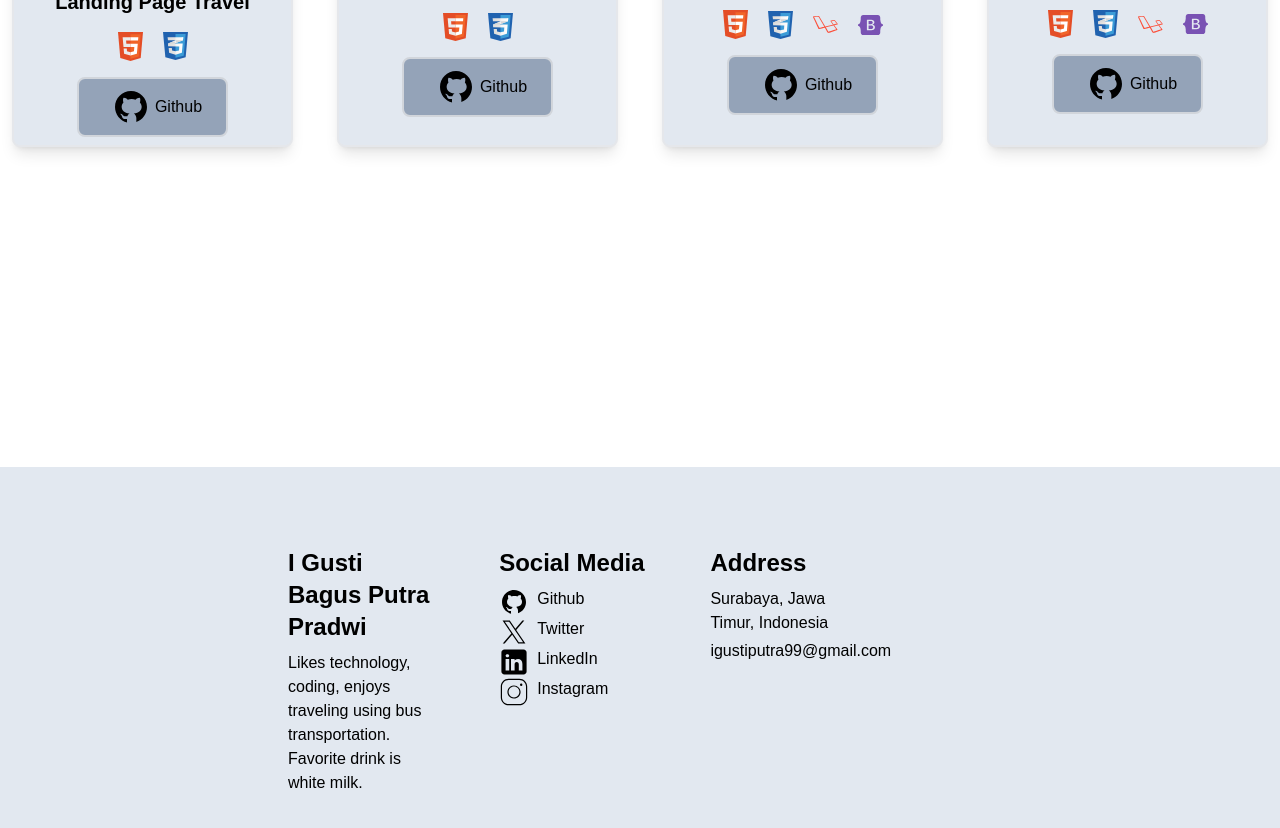
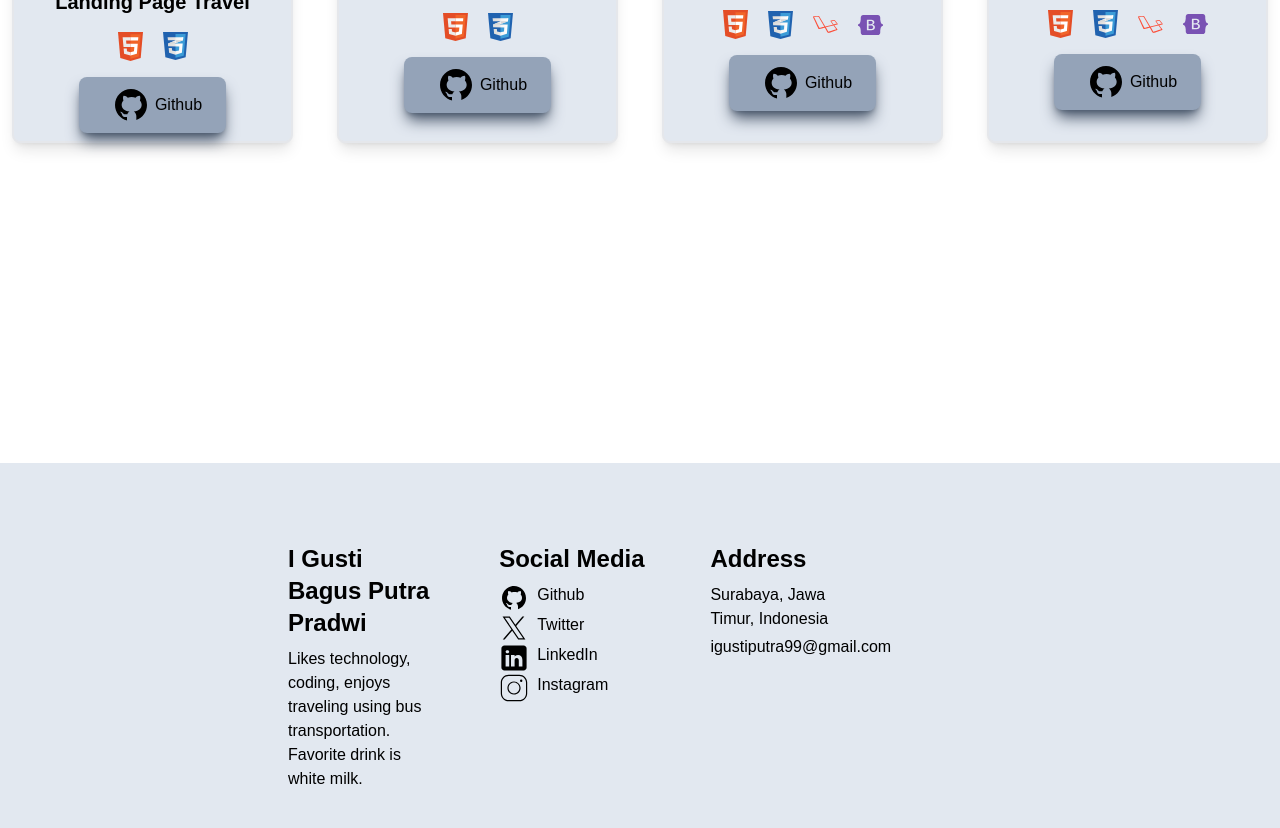
Before and after one commit to Igprad01/websiteku, a website: page public/index.html in a window 1280 px wide. Shown: the part 3005-3833 px from the top of the page. Drawn offline with Linux system fonts and the light colour scheme.

Commit message:
finishing

```diff
--- a/public/index.html
+++ b/public/index.html
@@ -116,7 +116,7 @@
           <img src="./assets/svg/html-icon.svg" alt="#" width="25px" class="mr-5">
           <img src="./assets/svg/css-icon.svg" alt="#" width="25px">
         </div>
-        <button class="border-2 bg-slate-400 flex items-center rounded-lg py-2 px-6 hover:bg-transparent transition duration-500 border-gray-300">
+        <button class=" bg-slate-400 flex items-center rounded-lg py-2 px-6 hover:bg-transparent transition duration-500 shadow-lg shadow-slate-600">
           <img src="./assets/svg/github-icon.svg" alt="#" width="40px" class="mr-1 ml-2">
           <a href="https://github.com/Igprad01/landing-Page-Travel-Concept">Github</a>
         </button>
@@ -128,7 +128,7 @@
           <img src="./assets/svg/html-icon.svg" alt="#" width="25px" class="mr-5">
           <img src="./assets/svg/css-icon.svg" alt="#" width="25px">
         </div>
-        <button class="border-2 bg-slate-400 flex items-center rounded-lg py-2 px-6 hover:bg-transparent transition duration-500 border-gray-300">
+        <button class=" bg-slate-400 flex items-center rounded-lg py-2 px-6 hover:bg-transparent transition duration-500 shadow-lg shadow-slate-600">
           <img src="./assets/svg/github-icon.svg" alt="#" width="40px" class="mr-1 ml-2">
           <a href="https://github.com/Igprad01/portofolio">Github</a>
         </button>
@@ -142,7 +142,7 @@
           <img src="./assets/svg/laravel.svg" alt="#" width="25px" class="mr-5">
           <img src="./assets/svg/bootstrap-5-1.svg" alt="#" width="25px">
         </div>
-        <button class="border-2 bg-slate-400 flex items-center rounded-lg py-2 px-6 hover:bg-transparent transition duration-500 border-gray-300">
+        <button class=" bg-slate-400 flex items-center rounded-lg py-2 px-6 hover:bg-transparent transition duration-500 shadow-lg shadow-slate-600">
           <img src="./assets/svg/github-icon.svg" alt="#" width="40px" class="mr-1 ml-2">
           <a href="https://github.com/Igprad01/Catatanku">Github</a>
         </button>
@@ -156,7 +156,7 @@
           <img src="./assets/svg/laravel.svg" alt="#" width="25px" class="mr-5">
           <img src="./assets/svg/bootstrap-5-1.svg" alt="#" width="25px">
         </div>
-        <button class="border-2 bg-slate-400 flex items-center rounded-lg py-2 px-6 hover:bg-transparent transition duration-500 border-gray-300">
+        <button class=" bg-slate-400 flex items-center rounded-lg py-2 px-6 hover:bg-transparent transition duration-500 shadow-lg shadow-slate-600">
           <img src="./assets/svg/github-icon.svg" alt="#" width="40px" class="mr-1 ml-2">
           <a href="https://github.com/Igprad01/To-Do-List-Website">Github</a>
         </button>
```
Also changed, not shown: public/css/output.css.
